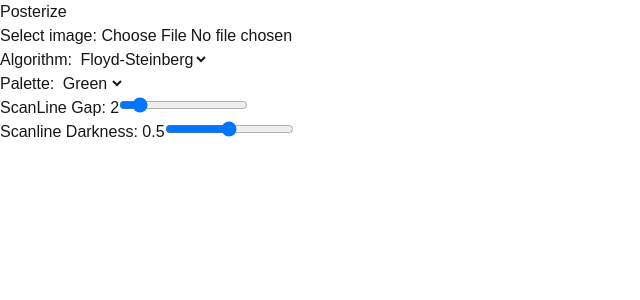
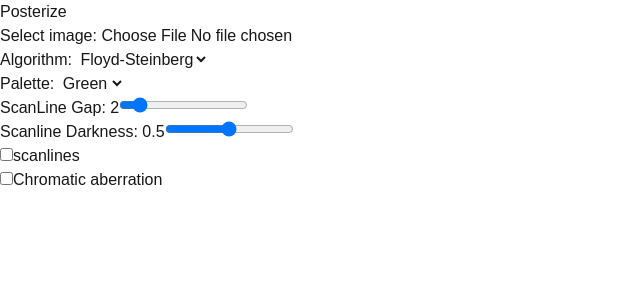
Before and after one commit to tuguldur0/posterize, a Next.js app: page / in a window 1280 px wide. Shown: the top 300 px of the page, without its empty margins (0-640 px from the left). Built offline with nearby package versions, Linux system fonts and the light colour scheme.

Commit message:
fixed some scanline logic, added checkboxes for effects

```diff
--- a/src/app/page.js
+++ b/src/app/page.js
@@ -10,6 +10,10 @@ export default function Home() {
   const [scanlineDarkness, setScanlineDarkness] = useState(0.5);
   // ene deer original nemsen
   const algorithms = ["Bayer 4x4", "Floyd-Steinberg","Atkinson", "Noise", "Original"];
+  const [effects, setEffects] = useState({
+    scanlines: false,
+    chromaticAberration: false,
+  });
   const canvasRef = useRef(null);
   const loadedImgRef = useRef(null);
   const palettes = {
@@ -188,7 +192,7 @@ export default function Home() {
   //effects
   const scanlines = (height, width, data, interval = 2, darkness = 0.5) => { //will make interval and darkness changable after frontend
     for(let y = 0; y < height; y++){
-      if(y % interval) {
+      if(y % interval === 0) {
         for(let x=0; x <width; x++ ){
           let index = (y * width + x) * 4;
           data[index] *= darkness;
@@ -222,7 +226,7 @@ export default function Home() {
       }
     }
   }
-  const drawCanvas = (img, algorithm, selectedPalette, interval = scanlineInterval, darkness = scanlineDarkness)  => {
+  const drawCanvas = (img, algorithm, selectedPalette, interval = scanlineInterval, darkness = scanlineDarkness, activeEffects = effects)  => {
     const canvas = canvasRef.current;
     if(!canvas) return;
     const ctx = canvas.getContext("2d");
@@ -244,9 +248,10 @@ export default function Home() {
     } else if (algorithm == "Noise"){
       noise(data, width, height, activePalette)
     }
-    if (algorithm !== "Original") {
-      scanlines(height, width , data, interval, darkness);
+    if(activeEffects.scanlines){
+      scanlines(height, width, data, interval, darkness);
     }
+    if(activeEffects.chromaticAberration) chromaticAberration(height, width, data)
     ctx.putImageData(imageData, 0, 0);
   }
   const handleImageUpload = (event) => {
@@ -257,7 +262,7 @@ export default function Home() {
       const img = new Image();
       img.onload = () => {
         loadedImgRef.current = img;
-        drawCanvas(img, algorithmSelected, paletteSelected);
+        drawCanvas(img, algorithmSelected, paletteSelected, scanlineInterval, scanlineDarkness, effects);
         setImageSrc(e.target.result);
       }
       img.src = e.target.result;
@@ -268,7 +273,7 @@ export default function Home() {
     const value = event.target.value;
     setAlgorithmSelected(value);
     if(loadedImgRef.current) {
-      drawCanvas(loadedImgRef.current, value, paletteSelected);
+      drawCanvas(loadedImgRef.current, value, paletteSelected, scanlineInterval,scanlineDarkness, effects);
     }
   }
   // unguu solidog function
@@ -277,6 +282,13 @@ export default function Home() {
     setPaletteSelected(value);
     if (loadedImgRef.current) {
       drawCanvas(loadedImgRef.current, algorithmSelected, value);
+    }
+  }
+  const handleEffectToggle = (effectName) => {
+    const updated = {...effects, [effectName]: !effects[effectName]};
+    setEffects(updated);
+    if(loadedImgRef.current){
+      drawCanvas(loadedImgRef.current, algorithmSelected, paletteSelected, scanlineInterval, scanlineDarkness, updated)
     }
   }
   const handleExport = () => {
@@ -347,6 +359,18 @@ export default function Home() {
         </label>
       </div>
       <div>
+        <label>
+          <input type="checkbox" checked={effects.scanlines} onChange={() => handleEffectToggle("scanlines")}/>
+          scanlines
+        </label>
+      </div>
+      <div>
+        <label>
+          <input type="checkbox" checked={effects.chromaticAberration} onChange={() => handleEffectToggle("chromaticAberration")}/>
+          Chromatic aberration
+        </label>
+      </div>
+      <div>
         <canvas ref={canvasRef}></canvas>
       </div>
     <div>
```
